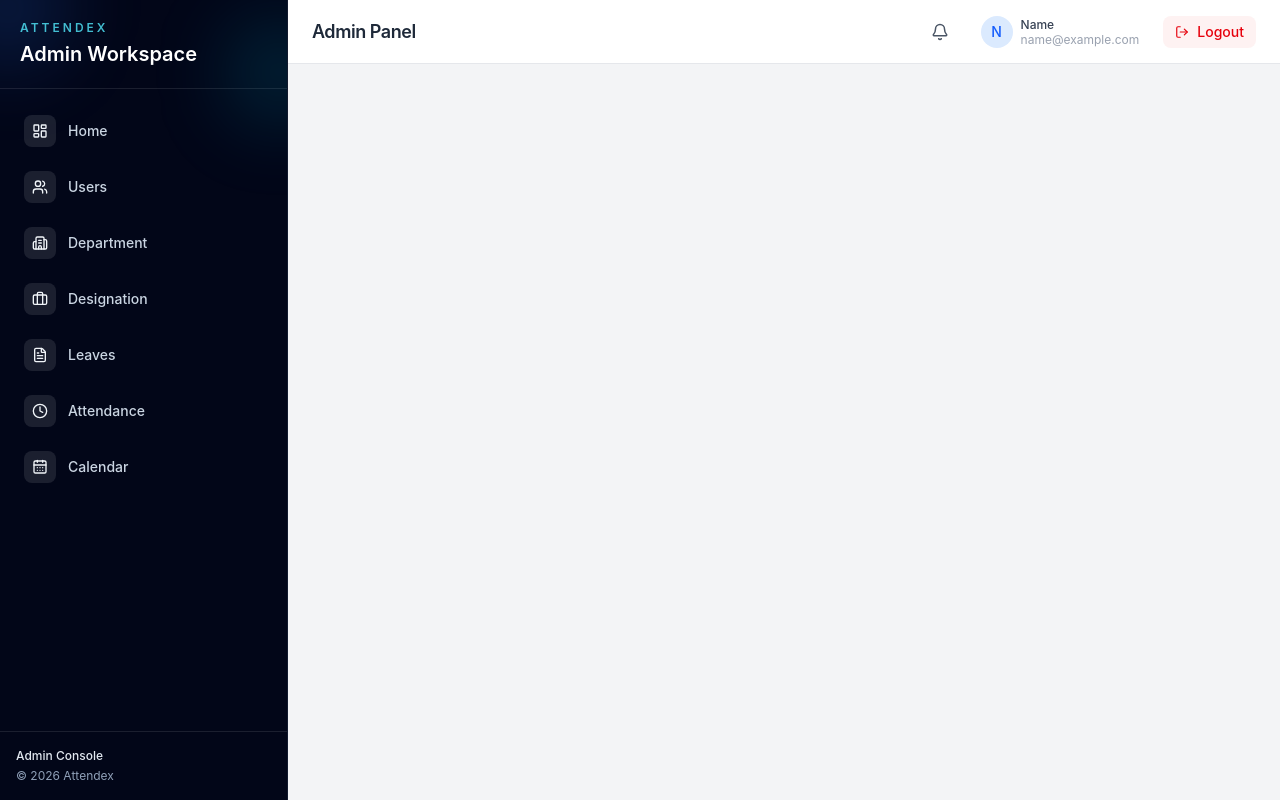
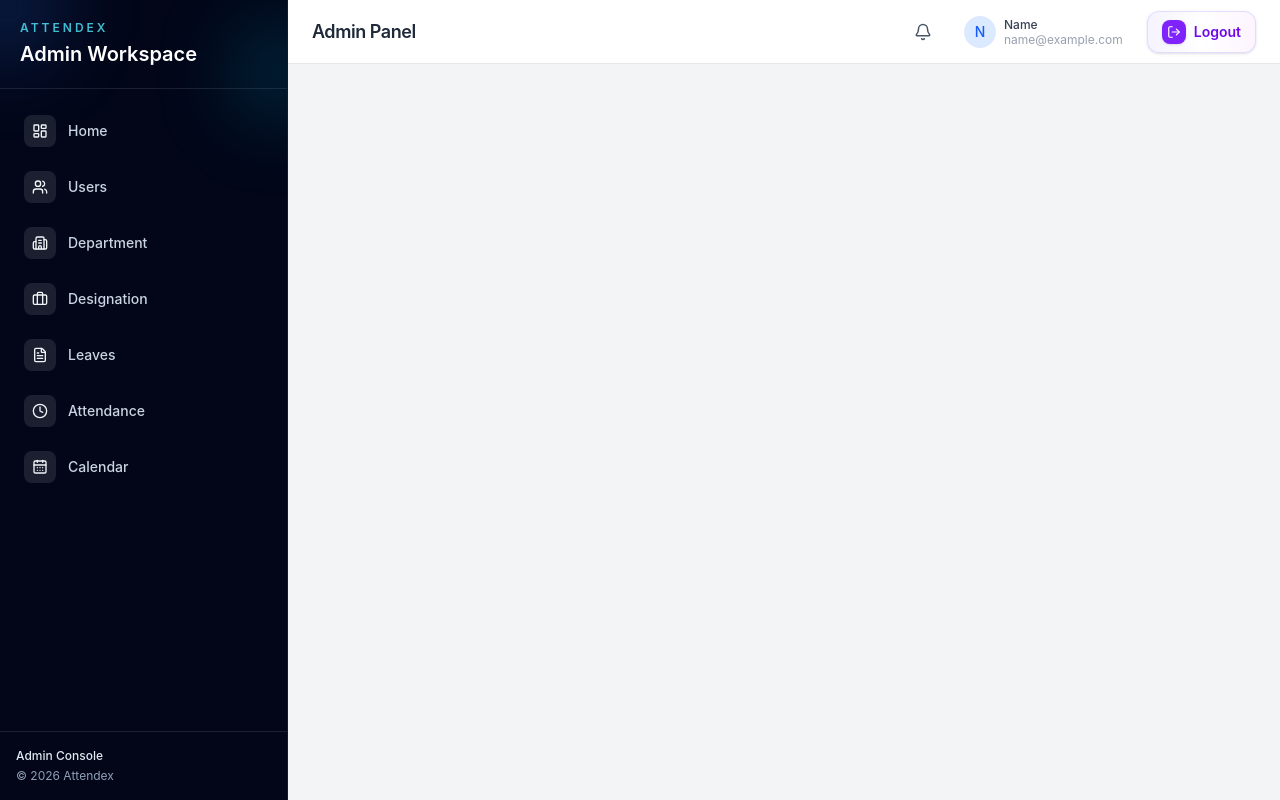
Before and after one commit to aakash1685/Attendex-2, a React (Vite) app in the folder Client/: page /admin in a window 1280 px wide. Built offline with nearby package versions, Linux system fonts and the light colour scheme; no server answers; sample sign-in values are in the browser's storage.

Commit message:
Redesign admin navbar logout button with SaaS styling

```diff
--- a/Client/src/Components/Admin/AdminNavabar.jsx
+++ b/Client/src/Components/Admin/AdminNavabar.jsx
@@ -24,7 +24,7 @@ const AdminNavbar = () => {
         name: adminName.charAt(0).toUpperCase() + adminName.slice(1),
         email: adminEmail,
       };
-    } catch (error) {
+    } catch {
       return fallbackProfile;
     }
   }, []);
@@ -87,11 +87,13 @@ const AdminNavbar = () => {
         {/* Logout */}
         <button
           onClick={handleLogout}
-          className="flex items-center gap-2 px-3 py-1.5 text-sm font-medium rounded-lg
-          text-red-600 bg-red-50 hover:bg-red-100 transition"
+          className="group relative inline-flex items-center gap-2 overflow-hidden rounded-xl border border-violet-200/80 bg-gradient-to-r from-violet-50 via-white to-fuchsia-50 px-3.5 py-2 text-sm font-semibold text-violet-700 shadow-sm transition-all duration-300 hover:-translate-y-0.5 hover:border-violet-300 hover:shadow-md hover:shadow-violet-200/70"
         >
-          <LogOut size={14} />
-          Logout
+          <span className="pointer-events-none absolute inset-0 -translate-x-full bg-gradient-to-r from-transparent via-white/70 to-transparent transition-transform duration-700 group-hover:translate-x-full" />
+          <span className="relative flex h-6 w-6 items-center justify-center rounded-lg bg-violet-600 text-white shadow-sm">
+            <LogOut size={14} />
+          </span>
+          <span className="relative">Logout</span>
         </button>
 
       </div>
```
